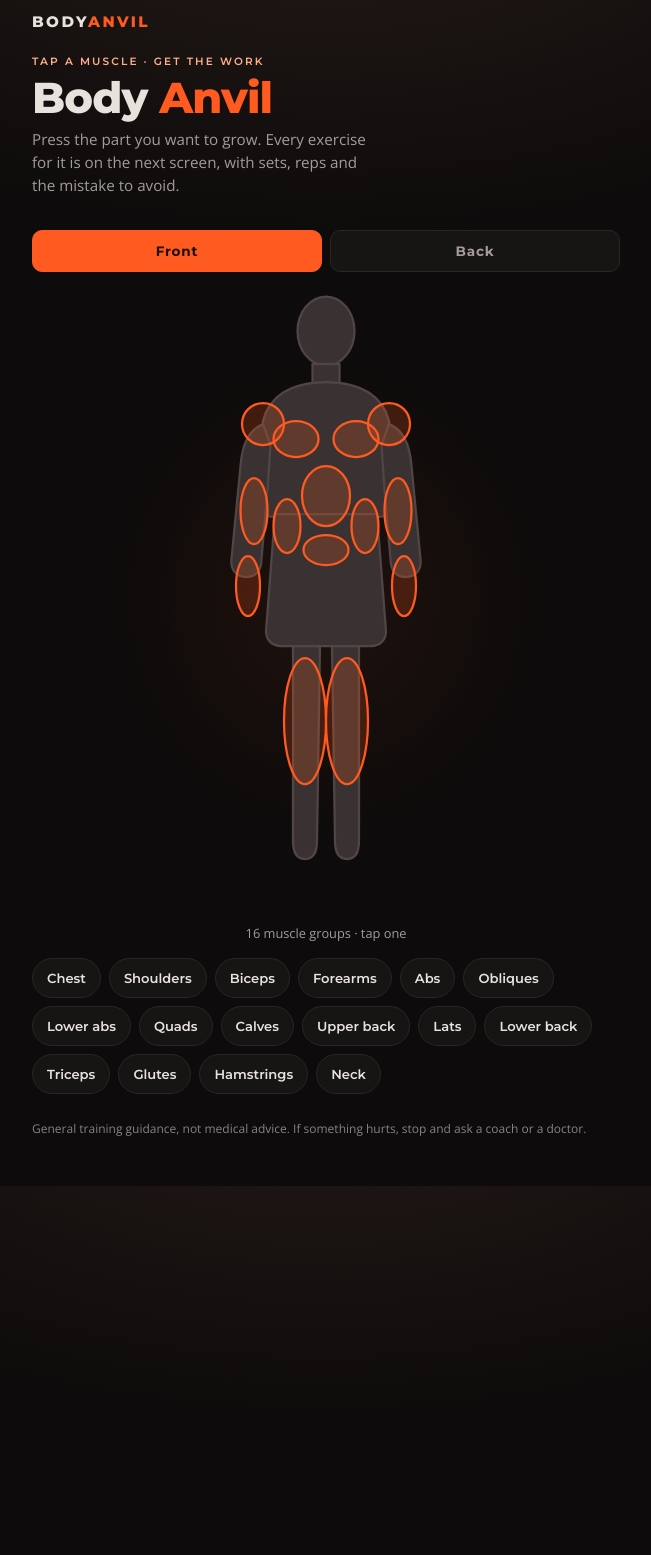
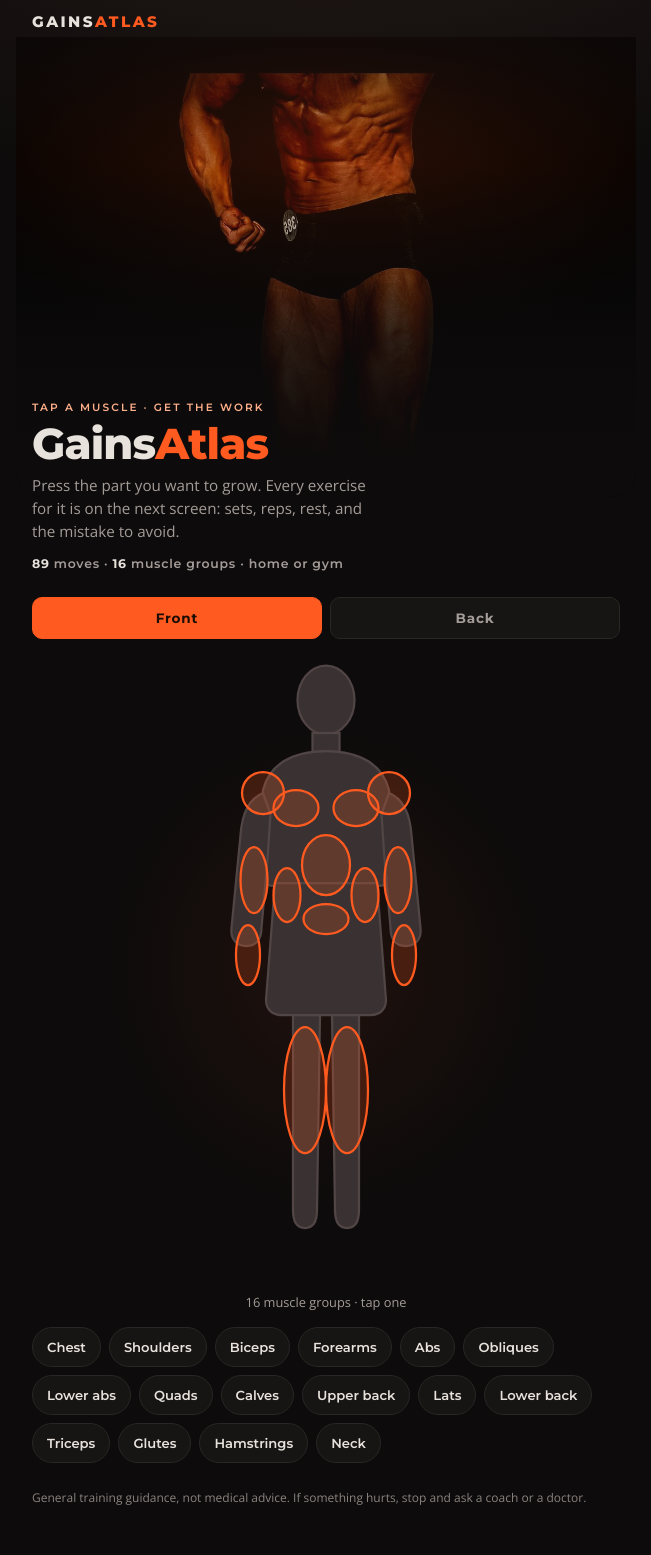
Before and after one commit to bluntspoon/aidanbevan.com, a Jekyll site: the page anvil/index.html, which Jekyll copies as it is, in a window 1280 px wide. Shown: the whole page, without its empty margins (314-965 px from the left). Built offline with Jekyll 4.4.1, drawn with Linux system fonts in a browser that asks for light colours.

Commit message:
Sync GainsAtlas to /anvil/: rename, hero photo, lower abs

```diff
--- a/anvil/app.css
+++ b/anvil/app.css
@@ -37,7 +37,33 @@ body { padding-bottom: env(safe-area-inset-bottom); }
 .wordmark { font-family: var(--font-head); font-weight: 800; letter-spacing: 0.16em; font-size: 0.95rem; margin: 0; flex: 1; }
 .wordmark span { color: var(--ember); }
 
-.hero { padding: 14px 0 10px; }
+.hero { position: relative; margin: -4px -16px 6px; }
+
+/* The photograph is the app's face: a physique under stage light, faded into the page so the
+   name and the map stay the things you look at. */
+.hero-photo {
+  position: relative;
+  height: clamp(300px, 52vh, 460px);
+  background: #0d0b0b url('img/hero.jpg') center 28% / cover no-repeat;
+  border-radius: 0 0 26px 26px;
+  overflow: hidden;
+}
+.hero-photo::after {
+  content: '';
+  position: absolute;
+  inset: 0;
+  background:
+    linear-gradient(180deg, rgba(13, 11, 11, 0.6) 0%, rgba(13, 11, 11, 0) 28%, rgba(13, 11, 11, 0.82) 66%, #0d0b0b 92%),
+    radial-gradient(120% 80% at 50% 20%, rgba(255, 90, 31, 0.18) 0%, transparent 60%);
+}
+
+.hero-copy { position: relative; margin-top: -96px; padding: 0 16px 4px; }
+.hero-copy h1 { margin-bottom: 10px; }
+.hero-stat {
+  font-family: var(--font-head); font-size: 0.78rem; letter-spacing: 0.06em;
+  color: var(--muted); margin: 14px 0 0;
+}
+.hero-stat strong { color: var(--steel); }
 .kicker { font-family: var(--font-head); font-size: 0.66rem; letter-spacing: 0.2em; text-transform: uppercase; color: var(--ember-soft); margin: 0 0 8px; }
 .hero h1, .muscle-head h1 {
   font-family: var(--font-head); font-weight: 800; letter-spacing: -0.02em; margin: 0 0 8px;
@@ -46,7 +72,7 @@ body { padding-bottom: env(safe-area-inset-bottom); }
 .hero h1 span { color: var(--ember); }
 .lede { color: var(--muted); font-size: 0.95rem; line-height: 1.5; margin: 0 0 6px; max-width: 40ch; }
 
-.map-tabs { display: flex; gap: 8px; margin: 18px 0 8px; }
+.map-tabs { display: flex; gap: 8px; margin: 22px 0 10px; }
 .tab {
   flex: 1; min-height: 42px; border-radius: 10px; border: 1px solid var(--line);
   background: var(--card); color: var(--muted); font-family: var(--font-head); font-weight: 700;
--- a/anvil/app.js
+++ b/anvil/app.js
@@ -23,9 +23,13 @@ function viewMap() {
   const total = MUSCLES.length;
   return `
     <section class="hero">
-      <p class="kicker">Tap a muscle · get the work</p>
-      <h1>Body <span>Anvil</span></h1>
-      <p class="lede">Press the part you want to grow. Every exercise for it is on the next screen, with sets, reps and the mistake to avoid.</p>
+      <div class="hero-photo" role="img" aria-label="A bodybuilder on stage, muscles under the lights"></div>
+      <div class="hero-copy">
+        <p class="kicker">Tap a muscle · get the work</p>
+        <h1>Gains<span>Atlas</span></h1>
+        <p class="lede">Press the part you want to grow. Every exercise for it is on the next screen: sets, reps, rest, and the mistake to avoid.</p>
+        <p class="hero-stat"><strong>89</strong> moves · <strong>16</strong> muscle groups · home or gym</p>
+      </div>
     </section>
 
     <div class="map-tabs" role="tablist" aria-label="Body view">
--- a/anvil/exercises.js
+++ b/anvil/exercises.js
@@ -11,7 +11,7 @@ const ROWS = [
   ['push-up', 'Push-up', 'chest', ['triceps', 'shoulders'], 'bodyweight', 'home', 'beginner', '3-4', '8-15', '60-90s', 'Body in one line from head to heel, hands under the chest.', 'Hips sagging or head craning forward.'],
   ['incline-push-up', 'Feet-elevated push-up', 'chest', ['shoulders', 'triceps'], 'bodyweight', 'home', 'intermediate', '3-4', '8-12', '90s', 'Feet on a chair to load the upper chest.', 'Letting the elbows flare out to 90 degrees.'],
   ['bench-press', 'Barbell bench press', 'chest', ['triceps', 'shoulders'], 'barbell', 'gym', 'intermediate', '4', '5-8', '2-3 min', 'Shoulder blades pinched, bar to the lower chest.', 'Bouncing the bar off the chest.'],
-  ['incline-press-dumbbell', 'Incline dumbbell press', 'chest', ['shoulders', 'triceps'], 'dumbbell', 'gym', 'beginner', '3-4', '8-12', '90s', 'Bench at 30 degrees, press slightly inward.', 'Bench too steep: it becomes a shoulder press.'],
+  ['incline-press-dumbbell', 'Incline dumbbell press', 'chest', ['shoulders', 'triceps'], 'dumbbell', 'gym', 'beginner', '3-4', '8-12', '90s', 'Bench at 30 degrees, elbows under the hands, press up and slightly in.', 'Bench too steep: it becomes a shoulder press.'],
   ['cable-fly', 'Cable fly', 'chest', ['shoulders'], 'cable', 'gym', 'intermediate', '3', '12-15', '60s', 'Slight elbow bend, bring the hands together.', 'Using the arms as the movement instead of the chest.'],
   ['dumbbell-press-home', 'Dumbbell floor press', 'chest', ['triceps'], 'dumbbell', 'home', 'beginner', '3', '8-12', '75s', 'Lower until the upper arms touch the floor.', 'Spreading the elbows wide on the floor.'],
   ['chest-press-machine', 'Chest press machine', 'chest', ['triceps'], 'machine', 'gym', 'beginner', '3', '10-12', '60-75s', 'Handles level with the middle of the chest.', 'Setting the seat so the shoulders roll forward.'],
@@ -20,13 +20,13 @@ const ROWS = [
   ['pike-push-up', 'Pike push-up', 'shoulders', ['triceps'], 'bodyweight', 'home', 'intermediate', '3-4', '6-10', '90s', 'Hips high, crown of the head to the floor.', 'Doing a normal push-up from a half-raised position.'],
   ['lateral-raise', 'Dumbbell lateral raise', 'shoulders', [], 'dumbbell', 'home', 'beginner', '3-4', '12-15', '45-60s', 'Lead with the elbows to shoulder height.', 'Swinging with the hips to lift a heavier weight.'],
   ['shoulder-press', 'Overhead press', 'shoulders', ['triceps'], 'barbell', 'gym', 'intermediate', '4', '5-8', '2 min', 'Squeeze the glutes, press the bar overhead.', 'Leaning back so it becomes an incline press.'],
-  ['rear-delt-fly', 'Rear-delt fly', 'shoulders', ['upper-back'], 'dumbbell', 'home', 'beginner', '3', '12-15', '45-60s', 'Pull wide, thumbs down, squeeze the blades.', 'Standing too upright, which turns it into a row.'],
+  ['rear-delt-fly', 'Rear-delt fly', 'shoulders', ['upper-back'], 'dumbbell', 'home', 'beginner', '3', '12-15', '45-60s', 'Hinge at the hips, pull wide with the thumbs down, squeeze the shoulder blades.', 'Standing too upright, which turns it into a row.'],
   ['upright-row-cable', 'Cable upright row', 'shoulders', ['upper-back'], 'cable', 'gym', 'intermediate', '3', '10-12', '60s', 'Pull to the collarbones, elbows leading.', 'Pulling above chest height and gripping too narrow.'],
   ['band-face-pull', 'Band face pull', 'shoulders', ['upper-back'], 'band', 'home', 'beginner', '3', '12-20', '45s', 'Pull to the forehead, hands apart.', 'Shrugging the shoulders up as you pull.'],
 
   // ---- biceps
   ['db-curl', 'Dumbbell curl', 'biceps', ['forearms'], 'dumbbell', 'home', 'beginner', '3-4', '8-12', '60s', 'Elbows pinned to the ribs, curl and squeeze.', 'Rocking the torso to help the weight up.'],
-  ['hammer-curl', 'Hammer curl', 'biceps', ['forearms'], 'dumbbell', 'home', 'beginner', '3', '10-12', '60s', 'Thumbs up the whole way: builds the brachialis.', 'Short half reps at the top half only.'],
+  ['hammer-curl', 'Hammer curl', 'biceps', ['forearms'], 'dumbbell', 'home', 'beginner', '3', '10-12', '60s', 'Thumbs up the whole way, elbows tight to the ribs: builds the brachialis.', 'Short half reps at the top half only.'],
   ['barbell-curl', 'Barbell curl', 'biceps', ['forearms'], 'barbell', 'gym', 'intermediate', '3-4', '6-10', '90s', 'Shoulder-width grip, no body swing.', 'Bending the wrists back at the top.'],
   ['incline-curl', 'Incline bench curl', 'biceps', [], 'dumbbell', 'gym', 'intermediate', '3', '8-12', '60s', 'Arms behind the body to stretch the long head.', 'Letting the shoulders roll forward off the bench.'],
   ['preacher-curl', 'Preacher curl', 'biceps', ['forearms'], 'machine', 'gym', 'beginner', '3', '10-12', '60s', 'Lower slowly until the arm is almost straight.', 'Bouncing out of the bottom position.'],
@@ -54,7 +54,7 @@ const ROWS = [
   ['cable-crunch', 'Cable crunch', 'abs', [], 'cable', 'gym', 'intermediate', '3-4', '12-15', '60s', 'Hinge from the mid-back, not the hips.', 'Pulling with the arms instead of curling the trunk.'],
   ['hanging-leg-raise', 'Hanging leg raise', 'abs', ['forearms'], 'bodyweight', 'home', 'advanced', '3', '6-12', '90s', 'Curl the pelvis up at the top.', 'Swinging to get the legs up.'],
   ['ab-wheel', 'Ab wheel rollout', 'abs', ['lats'], 'bodyweight', 'home', 'advanced', '3', '6-10', '90s', 'Go only as far as you can hold the ribcage down.', 'Letting the lower back arch at the bottom.'],
-  ['sit-up', 'Sit-up', 'abs', [], 'bodyweight', 'home', 'beginner', '3', '12-20', '45s', 'Feet anchored, roll up one vertebra at a time.', 'Yanking on the neck with the hands.'],
+  ['sit-up', 'Sit-up', 'abs', [], 'bodyweight', 'home', 'beginner', '3', '12-20', '45s', 'Feet anchored, curl the spine up vertebra by vertebra, chin tucked.', 'Yanking on the neck with the hands.'],
 
   // ---- lower abs
   ['reverse-crunch', 'Reverse crunch', 'lower-abs', ['abs'], 'bodyweight', 'home', 'beginner', '3', '12-15', '45s', 'Knees to chest: lift the hips off the floor, not just the legs.', 'Swinging the legs for momentum.'],
@@ -68,7 +68,7 @@ const ROWS = [
   ['side-plank', 'Side plank', 'obliques', ['abs'], 'bodyweight', 'home', 'beginner', '3', '20-40s each side', '45s', 'Stack the shoulders and hips, lift the underside body.', 'Letting the hips drop toward the floor.'],
   ['russian-twist', 'Russian twist', 'obliques', ['abs'], 'dumbbell', 'home', 'beginner', '3', '12-15 each side', '45s', 'Twist from the ribcage and follow with the eyes.', 'Just waving the hands side to side.'],
   ['wood-chop', 'Cable wood chop', 'obliques', ['abs'], 'cable', 'gym', 'intermediate', '3', '10-12 each side', '60s', 'Rotate through the mid-back, hips stay square.', 'Pulling with the arms only.'],
-  ['suitcase-carry', 'Suitcase carry', 'obliques', ['forearms'], 'dumbbell', 'home', 'beginner', '3', '30-40 m each side', '60s', 'Carry on one side, stay upright, do not lean.', 'Leaning away from the weight.'],
+  ['suitcase-carry', 'Suitcase carry', 'obliques', ['forearms'], 'dumbbell', 'home', 'beginner', '3', '30-40 m each side', '60s', 'Walk with the weight in one hand, shoulders level, ribcage down.', 'Leaning away from the weight.'],
   ['pallof-press', 'Pallof press', 'obliques', ['abs'], 'band', 'home', 'beginner', '3', '10-12 each side', '45s', 'Push the band straight out and resist the twist.', 'Letting the arms swing with the band.'],
 
   // ---- upper back
@@ -77,7 +77,7 @@ const ROWS = [
   ['db-row', 'One-arm dumbbell row', 'upper-back', ['lats', 'biceps'], 'dumbbell', 'home', 'beginner', '3-4', '8-12 each side', '60-75s', 'Flat back, pull the elbow past the ribs.', 'Twisting the torso to lift the weight.'],
   ['face-pull-cable', 'Cable face pull', 'upper-back', ['shoulders'], 'cable', 'gym', 'beginner', '3', '12-15', '45-60s', 'Pull to the forehead, elbows high.', 'Using too much weight and turning it into a row.'],
   ['inverted-row', 'Inverted row', 'upper-back', ['biceps'], 'bodyweight', 'home', 'beginner', '3', '8-15', '75s', 'Body straight, pull the chest to the bar.', 'Hips sinking on the way up.'],
-  ['shrug', 'Barbell shrug', 'upper-back', ['neck'], 'barbell', 'gym', 'beginner', '3', '10-15', '60s', 'Shrug straight up, pause, lower slowly.', 'Rolling the shoulders in circles.'],
+  ['shrug', 'Barbell shrug', 'upper-back', ['neck'], 'barbell', 'gym', 'beginner', '3', '10-15', '60s', 'Shrug the shoulders straight up toward the ears, pause, lower slowly.', 'Rolling the shoulders in circles.'],
 
   // ---- lats
   ['pull-up', 'Pull-up', 'lats', ['upper-back', 'biceps'], 'bodyweight', 'home', 'advanced', '4', '4-10', '2 min', 'Overhand, pull the elbows to the ribs.', 'Kipping the legs to get over the bar.'],
@@ -102,23 +102,23 @@ const ROWS = [
   // ---- quads
   ['squat', 'Barbell back squat', 'quads', ['glutes', 'lower-back'], 'barbell', 'gym', 'intermediate', '4', '5-8', '2-3 min', 'Brace the trunk, knees track over the toes.', 'Knees caving in on the way up.'],
   ['goblet-squat', 'Goblet squat', 'quads', ['glutes'], 'kettlebell', 'home', 'beginner', '3', '10-15', '75s', 'Weight at the chest, sit down between the knees.', 'Heels lifting off the floor.'],
-  ['leg-press', 'Leg press', 'quads', ['glutes'], 'machine', 'gym', 'beginner', '3-4', '8-12', '90s', 'Feet flat, lower until the thighs reach 90 degrees.', 'Letting the lower back round off the pad.'],
+  ['leg-press', 'Leg press', 'quads', ['glutes'], 'machine', 'gym', 'beginner', '3-4', '8-12', '90s', 'Feet flat on the platform, lower until the thighs reach 90 degrees.', 'Letting the lower back round off the pad.'],
   ['lunge', 'Walking lunge', 'quads', ['glutes', 'hamstrings'], 'bodyweight', 'home', 'beginner', '3', '10-12 each leg', '75s', 'Long step, back knee toward the floor.', 'Tiny steps that turn it into a standing wobble.'],
-  ['leg-extension', 'Leg extension', 'quads', [], 'machine', 'gym', 'beginner', '3', '12-15', '60s', 'Straighten fully, pause, lower slowly.', 'Kicking the weight up.'],
+  ['leg-extension', 'Leg extension', 'quads', [], 'machine', 'gym', 'beginner', '3', '12-15', '60s', 'Straighten the knees fully, pause at the top, lower slowly.', 'Kicking the weight up.'],
   ['step-up', 'Dumbbell step-up', 'quads', ['glutes'], 'dumbbell', 'home', 'intermediate', '3', '8-10 each leg', '75s', 'Drive through the top foot, no push from the floor.', 'Bouncing off the back foot.'],
 
   // ---- hamstrings
   ['deadlift', 'Romanian deadlift', 'hamstrings', ['glutes', 'lower-back'], 'barbell', 'gym', 'intermediate', '4', '6-10', '2 min', 'Hinge the hips back, bar close to the legs.', 'Rounding the lower back to reach the floor.'],
   ['db-rdl', 'Dumbbell Romanian deadlift', 'hamstrings', ['glutes'], 'dumbbell', 'home', 'beginner', '3', '10-12', '75s', 'Soft knees, push the hips back, feel the stretch.', 'Squatting the weight instead of hinging.'],
-  ['leg-curl', 'Leg curl', 'hamstrings', [], 'machine', 'gym', 'beginner', '3', '10-15', '60s', 'Curl fully, squeeze, control the return.', 'Letting the weight drop fast.'],
+  ['leg-curl', 'Leg curl', 'hamstrings', [], 'machine', 'gym', 'beginner', '3', '10-15', '60s', 'Curl the heels to the glutes, squeeze, control the return.', 'Letting the weight drop fast.'],
   ['nordic-curl', 'Nordic curl', 'hamstrings', ['glutes'], 'bodyweight', 'home', 'advanced', '3', '4-8', '90s', 'Lower as slowly as you can, hands ready.', 'Breaking at the hips instead of the knees.'],
   ['glute-ham-raise', 'Glute-ham raise', 'hamstrings', ['glutes'], 'machine', 'gym', 'advanced', '3', '6-10', '90s', 'Hips locked, curl the body up.', 'Hinging at the hips to get up.'],
 
   // ---- calves
-  ['standing-calf-raise', 'Standing calf raise', 'calves', [], 'machine', 'gym', 'beginner', '4', '10-15', '45-60s', 'Full stretch at the bottom, pause at the top.', 'Bouncing through the reps.'],
-  ['seated-calf-raise', 'Seated calf raise', 'calves', [], 'machine', 'gym', 'beginner', '4', '12-20', '45s', 'Knees bent targets the soleus.', 'Half range at the top only.'],
+  ['standing-calf-raise', 'Standing calf raise', 'calves', [], 'machine', 'gym', 'beginner', '4', '10-15', '45-60s', 'Heels below the toes for a full stretch, pause at the top.', 'Bouncing through the reps.'],
+  ['seated-calf-raise', 'Seated calf raise', 'calves', [], 'machine', 'gym', 'beginner', '4', '12-20', '45s', 'Knees bent at 90 degrees targets the soleus; heels drop for a full stretch.', 'Half range at the top only.'],
   ['single-leg-calf-raise', 'Single-leg calf raise', 'calves', [], 'bodyweight', 'home', 'beginner', '3', '12-20 each side', '45s', 'Stand on a step for a full stretch.', 'Rushing: calves need slow reps.'],
-  ['jump-rope', 'Jump rope', 'calves', ['quads'], 'bodyweight', 'home', 'intermediate', '4', '60s on', '45s', 'Land soft on the balls of the feet.', 'Heavy landings on the heels.'],
+  ['jump-rope', 'Jump rope', 'calves', ['quads'], 'bodyweight', 'home', 'intermediate', '4', '60s on', '45s', 'Land soft on the balls of the feet, knees soft, wrists turning the rope.', 'Heavy landings on the heels.'],
 
   // ---- neck
   ['neck-flexion', 'Neck flexion with light plate', 'neck', [], 'bodyweight', 'home', 'beginner', '3', '10-15', '45s', 'Chin to the chest slowly, light weight only.', 'Loading it heavy: this is a small muscle.'],
--- a/anvil/index.html
+++ b/anvil/index.html
@@ -3,24 +3,25 @@
 <head>
   <meta charset="utf-8">
   <meta name="viewport" content="width=device-width, initial-scale=1, viewport-fit=cover">
-  <title>Body Anvil — tap a muscle, get the work</title>
-  <meta name="description" content="Press the body part you want to grow and every exercise for it is listed: sets, reps, rest, how to do it and what to avoid.">
+  <title>GainsAtlas — tap a muscle, get the work</title>
+  <meta name="description" content="A bodybuilding atlas: tap the muscle you want to grow and every exercise for it is listed with sets, reps, rest, how to do it and what to avoid.">
   <meta name="theme-color" content="#0d0b0b">
   <meta name="apple-mobile-web-app-capable" content="yes">
   <meta name="mobile-web-app-capable" content="yes">
-  <meta name="apple-mobile-web-app-title" content="Body Anvil">
+  <meta name="apple-mobile-web-app-title" content="GainsAtlas">
   <link rel="canonical" href="https://aidanbevan.com/anvil/">
   <link rel="manifest" href="manifest.webmanifest">
   <link rel="icon" href="icon.svg" type="image/svg+xml">
   <link rel="apple-touch-icon" href="icon.svg">
   <link rel="preconnect" href="https://fonts.googleapis.com">
   <link rel="preconnect" href="https://fonts.gstatic.com" crossorigin>
+  <link rel="preload" as="image" href="img/hero.jpg">
   <link href="https://fonts.googleapis.com/css2?family=Montserrat:wght@600;700;800&family=Open+Sans:wght@400;600&display=swap" rel="stylesheet">
   <link rel="stylesheet" href="app.css">
 </head>
 <body>
   <header class="topbar">
-    <p class="wordmark">BODY<span>ANVIL</span></p>
+    <p class="wordmark">GAINS<span>ATLAS</span></p>
   </header>
   <main class="shell" id="app"><p class="lede">Loading…</p></main>
   <noscript><p class="shell">Body Anvil needs JavaScript.</p></noscript>
```
Also changed, not shown: anvil/icon.svg, anvil/img/hero.jpg (added), anvil/manifest.webmanifest.
